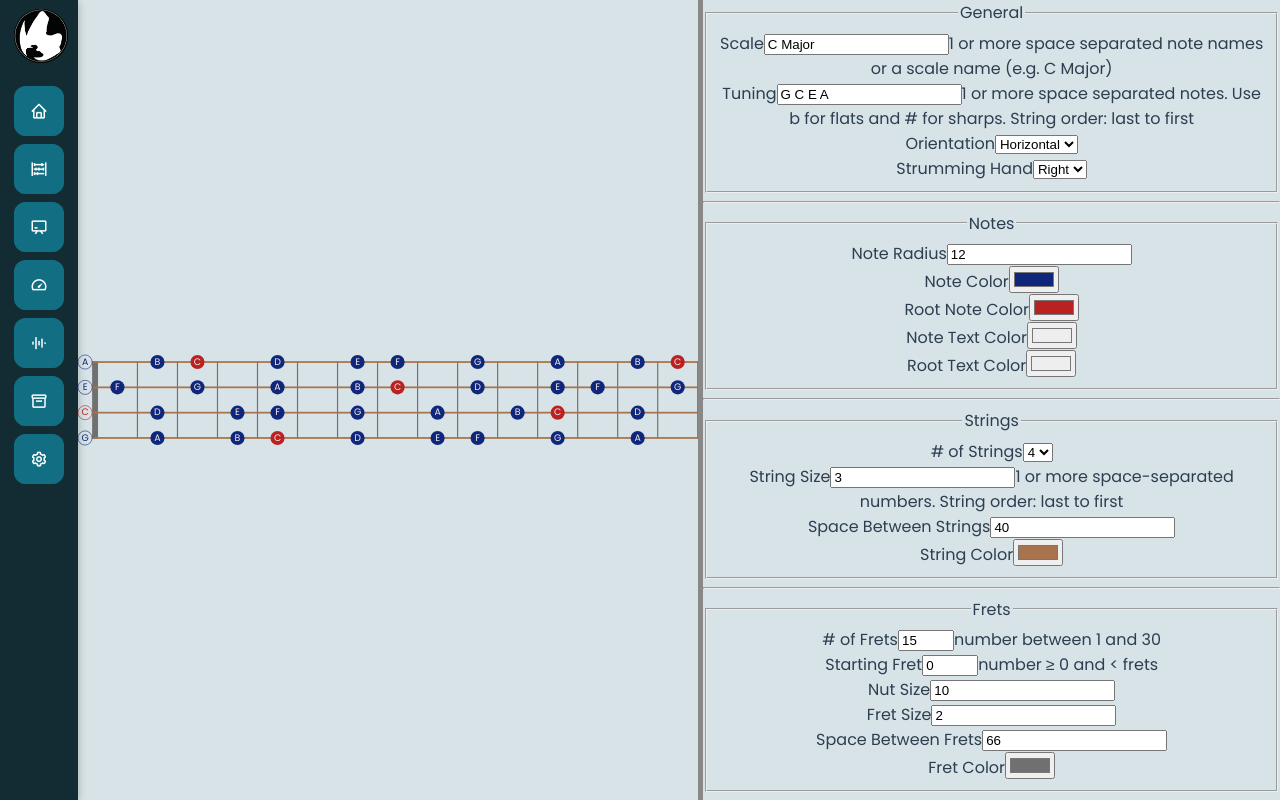
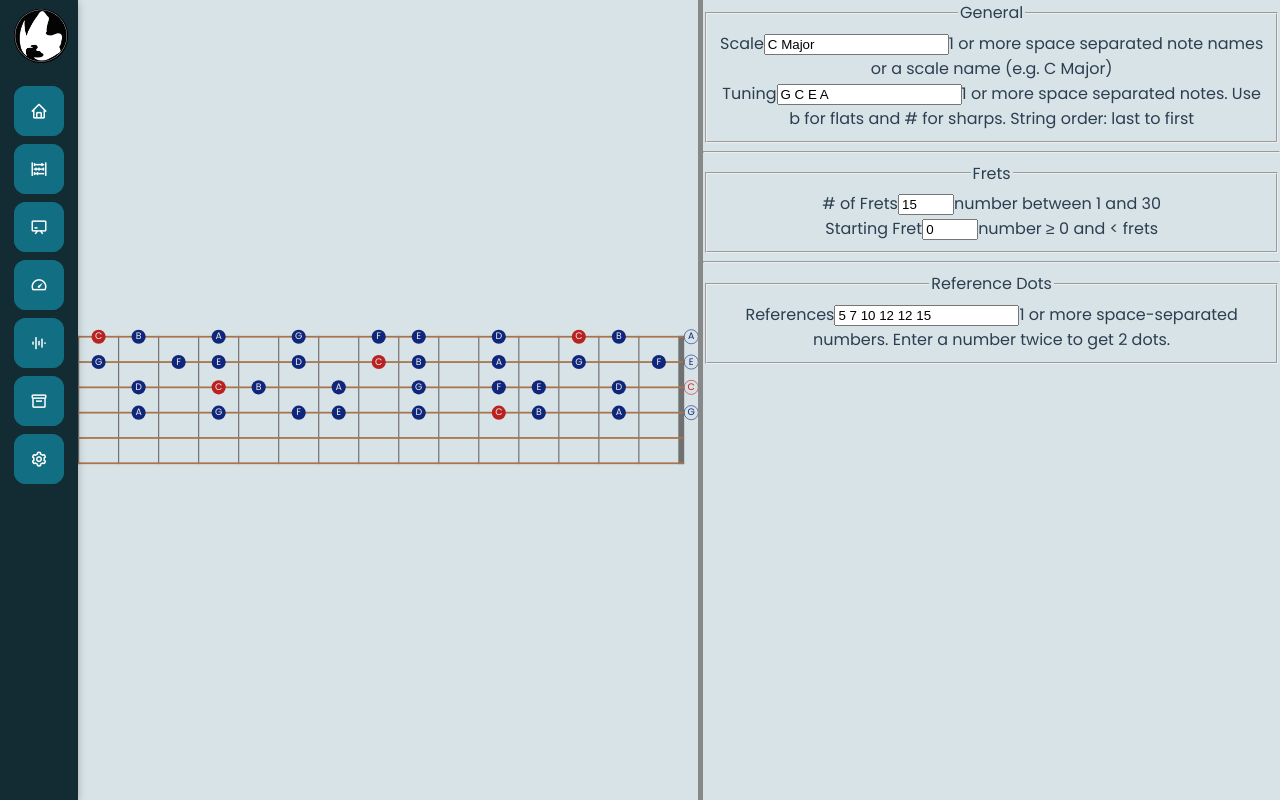
Before and after one commit to goldovsky/the-black-book, a Vue app: page /fretboard in a window 1280 px wide. Built offline with nearby package versions, Linux system fonts and the light colour scheme.

Commit message:
refacto variables used in fretboard

```diff
--- a/src/components/fretboard/TheFretboard.vue
+++ b/src/components/fretboard/TheFretboard.vue
@@ -81,9 +81,37 @@
 </template>
 
 <script>
+/**
+ * TODO
+ * @1) Change rendered/set values to CSS
+ */
+import { useStore } from "vuex";
 export default {
   data() {
     return {
+      nbStrings: null,
+      /**
+       * Design Values
+       */
+      stringSize: null,
+      noteRadius: null,
+      noteTextColor: null,
+      rootTextColor: null,
+      fretSpace: null,
+      nutSize: null,
+      fretSize: null,
+      fretColor: null,
+      stringColor: null,
+      noteColor: null,
+      rootColor: null,
+      stringSpace: null,
+      referenceRadius: null, // repère de touche
+      referenceColor: null,
+      leftDexterity: null,
+      orientation: null,
+      /**
+       *
+       */
       ariaUid: 0,
       noteNames: [
         "C",
@@ -106,16 +134,6 @@ export default {
       type: String,
       default: "",
     },
-    strummingHand: {
-      type: String,
-      default: "right",
-      //validator: (value) => value === 'left' || value === 'right',
-    },
-    orientation: {
-      type: String,
-      default: "horizontal",
-      //validator: (value) => value === 'vertical' || value === 'horizontal',
-    },
     scale: {
       type: String,
       default: "C D E F G A B",
@@ -131,87 +149,47 @@ export default {
       default: 0,
       //validator: (v) => v >= 0 && v <= 30,
     },
-    noteTextColor: {
-      type: String,
-      default: "#EEEEEE",
-      //validator: this.validColor,
-    },
-    rootTextColor: {
-      type: String,
-      default: "#EEEEEE",
-      //validator: this.validColor,
-    },
-    noteColor: {
-      type: String,
-      default: "#555555",
-      //validator: this.validColor,
-    },
-    rootColor: {
-      type: String,
-      default: "#880000",
-      //validator: this.validColor,
-    },
-    noteRadius: {
-      type: Number,
-      default: 12,
-    },
     frets: {
       type: Number,
       default: 5,
       //validator: (v) => v >= 1 && v <= 30,
-    },
-    fretColor: {
-      type: String,
-      default: "#777777",
-      //validator: this.validColor,
-    },
-    nutSize: {
-      type: Number,
-      default: 10,
-    },
-    fretSize: {
-      type: Number,
-      default: 2,
-    },
-    fretSpace: {
-      type: String,
-      default: "30",
-      //validator: this.validNumber,
-    },
-    strings: {
-      type: Number,
-      default: 4,
-      //validator: (v) => v >= 1 && v <= 12,
-    },
-    stringColor: {
-      type: String,
-      default: "#777777",
-      //validator: this.validColor,
-    },
-    stringSize: {
-      type: String,
-      default: "1",
-      //validator: this.validNumberList,
-    },
-    stringSpace: {
-      type: String,
-      default: "25",
-      //validator: this.validNumber,
     },
     reference: {
       type: String,
       default: "",
       //validation: this.validNumberList,
     },
-    referenceRadius: {
-      type: Number,
-      default: 7,
-    },
-    referenceColor: {
-      type: String,
-      default: "#777777",
-      //validator: this.validColor,
-    },
+  },
+  created() {
+    /**
+     * STORE
+     */
+    const store = useStore();
+    // this.leftDexterity = store.getters.leftDexterity;
+    // if (!this.leftDexterity) {
+    //   return;
+    // }
+    this.nbStrings = store.getters.nbStrings;
+    this.leftDexterity = store.getters.leftDexterity;
+    /**
+     * Design Values
+     */
+    // @1
+    this.stringSize = 3;
+    this.noteRadius = 12;
+    this.noteTextColor = "#EEEEEE";
+    this.rootTextColor = "#EEEEEE";
+    this.fretSpace = 66;
+    this.nutSize = 10;
+    this.fretSize = 2;
+    this.fretColor = "#707070";
+    this.stringColor = "#a8744d";
+    this.noteColor = "#0f267b";
+    this.rootColor = "#ba2121";
+    this.stringSpace = "40";
+    this.referenceRadius = 5;
+    this.referenceColor =  "#7c27b4";
+    this.orientation = "horizontal";
   },
   methods: {
     ariaId() {
@@ -239,12 +217,6 @@ export default {
             1;
           return Math.abs((noteValue[v[0]] + accidental) % 12);
         });
-    },
-    validColor(color) {
-      return color.match(/^#[A-F0-9]{6}$/i);
-    },
-    validNumber(number) {
-      return number.match(/^[0-9]+([.][0-9]*)?$/);
     },
     validNumberList(list) {
       return list.match(/^\s*[0-9]+(\s+[0-9]+)*\s*$/);
@@ -299,7 +271,7 @@ export default {
             x: rendering.y,
             color: rendering.color,
           };
-          if (this.hasLeftStrummingHand) {
+          if (this.leftDexterity) {
             rendering.x = this.width - rendering.x - rendering.width;
           }
         }
@@ -320,6 +292,7 @@ export default {
         // if (!neck.hasOwnProperty(referenceDot)) { // !neck.hasOwnProperty(referenceDot)
         //   neck[referenceDot] = 0;
         // }
+
         ++neck[referenceDot];
       });
 
@@ -336,7 +309,7 @@ export default {
           let rendering = {};
           rendering.radius = this.referenceRadius * 1;
           rendering.fill = this.referenceColor;
-          let mid = Math.floor(this.strings / 2);
+          let mid = Math.floor(this.nbStrings / 2);
           rendering.cx =
             1 +
             (mid > 0
@@ -365,7 +338,7 @@ export default {
             let temp = rendering.cx;
             rendering.cx = rendering.cy;
             rendering.cy = temp;
-            if (this.hasLeftStrummingHand) {
+            if (this.leftDexterity) {
               rendering.cx = this.width - rendering.cx;
             }
           }
@@ -404,7 +377,7 @@ export default {
               let temp = rendering.x;
               rendering.x = rendering.y;
               rendering.y = temp;
-              if (this.hasLeftStrummingHand) {
+              if (this.leftDexterity) {
                 rendering.x = this.width - rendering.x;
               }
             }
@@ -519,7 +492,7 @@ export default {
             height: rendering.width,
             color: rendering.color,
           };
-          if (this.hasLeftStrummingHand) {
+          if (this.leftDexterity) {
             rendering.x = this.width - rendering.x - rendering.width;
           }
         }
@@ -539,14 +512,14 @@ export default {
           stringSizes.length > 1 ? stringSizes.shift() * 1 : stringSizes[0] * 1
         );
       }
-      if (this.isHorizontal || this.hasLeftStrummingHand) {
+      if (this.isHorizontal || this.leftDexterity) {
         strings.reverse();
       }
       return strings;
     },
     tuningNormalized() {
       let tuning = this.getValues(this.tuning).reverse();
-      if (!this.isHorizontal && !this.hasLeftStrummingHand) {
+      if (!this.isHorizontal && !this.leftDexterity) {
         return tuning.reverse();
       } else {
         return tuning;
@@ -592,10 +565,7 @@ export default {
       return `width:${this.width}px;height:${this.height}px;`;
     },
     stringsNormalized() {
-      return this.strings;
-    },
-    hasLeftStrummingHand() {
-      return this.strummingHand === "left";
+      return this.nbStrings;
     },
     hasNut() {
       return this.startNormalized <= 1;
--- a/src/components/views/ViewFretboard.vue
+++ b/src/components/views/ViewFretboard.vue
@@ -7,26 +7,11 @@
       <the-fretboard
         :scale="scale"
         :tuning="tuning"
-        :orientation="orientation"
         :strumming-hand="strummingHand"
         :reference="reference"
-        :reference-radius="referenceRadius"
-        :reference-color="referenceColor"
         :start="start"
         :frets="frets"
-        :nut-size="nutSize"
-        :fret-size="fretSize"
-        :fret-space="fretSpace"
         :fret-color="fretColor"
-        :strings="strings"
-        :string-space="stringSpace"
-        :string-size="stringSize"
-        :string-color="stringColor"
-        :note-radius="noteRadius"
-        :note-color="noteColor"
-        :root-color="rootColor"
-        :note-text-color="noteTextColor"
-        :root-text-color="rootTextColor"
         title="Test"
       ></the-fretboard>
     </section>
@@ -71,130 +56,10 @@
             String order: last to first</span
           >
         </div>
-        <div class="form-group">
-          <label for="orientation">Orientation</label>
-          <select id="orientation" class="form-control" v-model="orientation">
-            <option value="horizontal">Horizontal</option>
-            <option value="vertical">Vertical</option>
-          </select>
-        </div>
-        <div class="form-group">
-          <label for="strummingHand">Strumming Hand</label>
-          <select
-            id="strummingHand"
-            class="form-control"
-            v-model="strummingHand"
-          >
-            <option value="left">Left</option>
-            <option value="right">Right</option>
-          </select>
-        </div>
       </fieldset>
 
       <hr />
 
-      <fieldset class="form-group">
-        <legend>Notes</legend>
-
-        <div class="form-group">
-          <label for="noteRadius">Note Radius</label>
-          <input
-            id="noteRadius"
-            class="form-control"
-            type="number"
-            v-model="noteRadius"
-          />
-        </div>
-        <div class="form-group">
-          <label for="noteColor">Note Color</label>
-          <input
-            id="noteColor"
-            class="form-control"
-            type="color"
-            v-model="noteColor"
-          />
-        </div>
-        <div class="form-group">
-          <label for="rootColor">Root Note Color</label>
-          <input
-            id="rootColor"
-            class="form-control"
-            type="color"
-            v-model="rootColor"
-          />
-        </div>
-        <div class="form-group">
-          <label for="noteTextColor">Note Text Color</label>
-          <input
-            id="noteTextColor"
-            class="form-control"
-            type="color"
-            v-model="noteTextColor"
-          />
-        </div>
-        <div class="form-group">
-          <label for="rootTextColor">Root Text Color</label>
-          <input
-            id="rootTextColor"
-            class="form-control"
-            type="color"
-            v-model="rootTextColor"
-          />
-        </div>
-      </fieldset>
-
-      <hr />
-
-      <fieldset class="form-group">
-        <legend>Strings</legend>
-        <div class="form-group">
-          <label for="strings"># of Strings</label>
-          <select id="strings" class="form-control" v-model="strings">
-            <option>1</option>
-            <option>2</option>
-            <option>3</option>
-            <option>4</option>
-            <option>5</option>
-            <option>6</option>
-            <option>7</option>
-            <option>8</option>
-            <option>9</option>
-          </select>
-        </div>
-        <div class="form-group">
-          <label for="stringSize">String Size</label>
-          <input
-            id="stringSize"
-            class="form-control"
-            type="text"
-            v-model="stringSize"
-          />
-          <span class="form-text text-muted"
-            >1 or more space-separated numbers. String order: last to
-            first</span
-          >
-        </div>
-        <div class="form-group">
-          <label for="stringSpace">Space Between Strings</label>
-          <input
-            id="stringSpace"
-            class="form-control"
-            type="text"
-            v-model="stringSpace"
-          />
-        </div>
-        <div class="form-group">
-          <label for="stringColor">String Color</label>
-          <input
-            id="stringColor"
-            class="form-control"
-            type="color"
-            v-model="stringColor"
-          />
-        </div>
-      </fieldset>
-
-      <hr />
 
       <fieldset class="form-group">
         <legend>Frets</legend>
@@ -222,42 +87,7 @@
           />
           <span class="text-muted form-text">number &ge; 0 and &lt; frets</span>
         </div>
-        <div class="form-group">
-          <label for="nutSize">Nut Size</label>
-          <input
-            id="nutSize"
-            class="form-control"
-            type="number"
-            v-model="nutSize"
-          />
-        </div>
-        <div class="form-group">
-          <label for="fretSize">Fret Size</label>
-          <input
-            id="fretSize"
-            class="form-control"
-            type="number"
-            v-model="fretSize"
-          />
-        </div>
-        <div class="form-group">
-          <label for="fretSpace">Space Between Frets</label>
-          <input
-            id="fretSpace"
-            class="form-control"
-            type="text"
-            v-model="fretSpace"
-          />
-        </div>
-        <div class="form-group">
-          <label for="fretColor">Fret Color</label>
-          <input
-            id="fretColor"
-            class="form-control"
-            type="color"
-            v-model="fretColor"
-          />
-        </div>
+
       </fieldset>
 
       <hr />
@@ -276,24 +106,6 @@
             >1 or more space-separated numbers. Enter a number twice to get 2
             dots.</span
           >
-        </div>
-        <div class="form-group">
-          <label for="referenceRadius">Reference Radius</label>
-          <input
-            id="referenceRadius"
-            class="form-control"
-            type="number"
-            v-model="referenceRadius"
-          />
-        </div>
-        <div class="form-group">
-          <label for="color">Reference Color</label>
-          <input
-            id="color"
-            class="form-control"
-            type="color"
-            v-model="referenceColor"
-          />
         </div>
       </fieldset>
     </section>
@@ -316,25 +128,9 @@ export default {
       scale: "C Major",
       tuning: "G C E A",
       orientation: "horizontal",
-      strummingHand: "right",
-      nutSize: 10,
       start: 0,
-      fretSize: 2,
       frets: 15,
-      fretSpace: "66",
-      fretColor: "#707070",
-      strings: 4,
-      stringSize: "3",
-      stringSpace: "40",
-      stringColor: "#a8744d",
-      noteRadius: 12,
-      noteColor: "#0f267b",
-      rootColor: "#ba2121",
-      noteTextColor: "#EEEEEE",
-      rootTextColor: "#EEEEEE",
       reference: "5 7 10 12 12 15",
-      referenceRadius: 5,
-      referenceColor: "#7c27b4",
       // below come from <script> inside html
       scales: {
         Major: [2, 2, 1, 2, 2, 2, 1],
@@ -368,9 +164,6 @@ export default {
     });
     //document.currentScript.parentNode.innerHTML = html;
 
-
-
-
     // Object.keys(data).forEach((key) => {
     // 	watch[key] = (val) => window.localStorage.setItem(key, val);
     // 	let value = window.localStorage.getItem(key);
```
Lines whose indentation alone changed are shown as unchanged.
